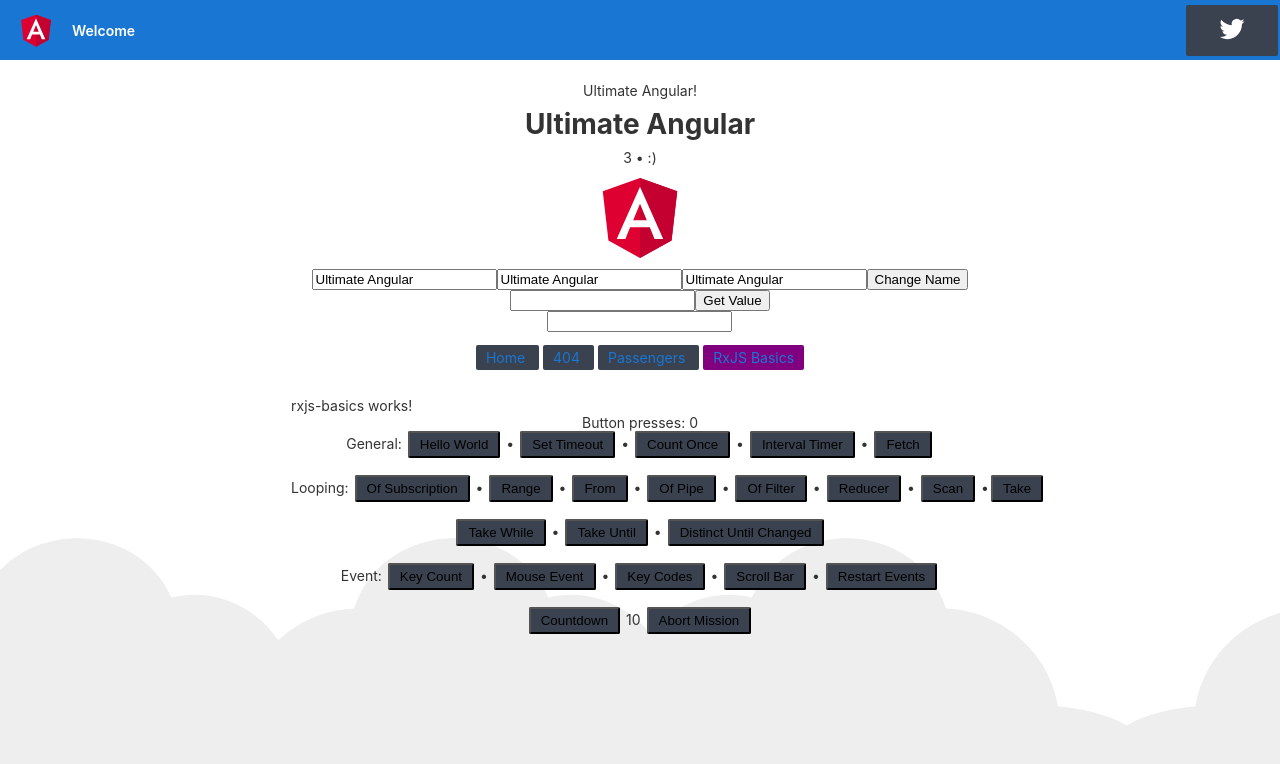
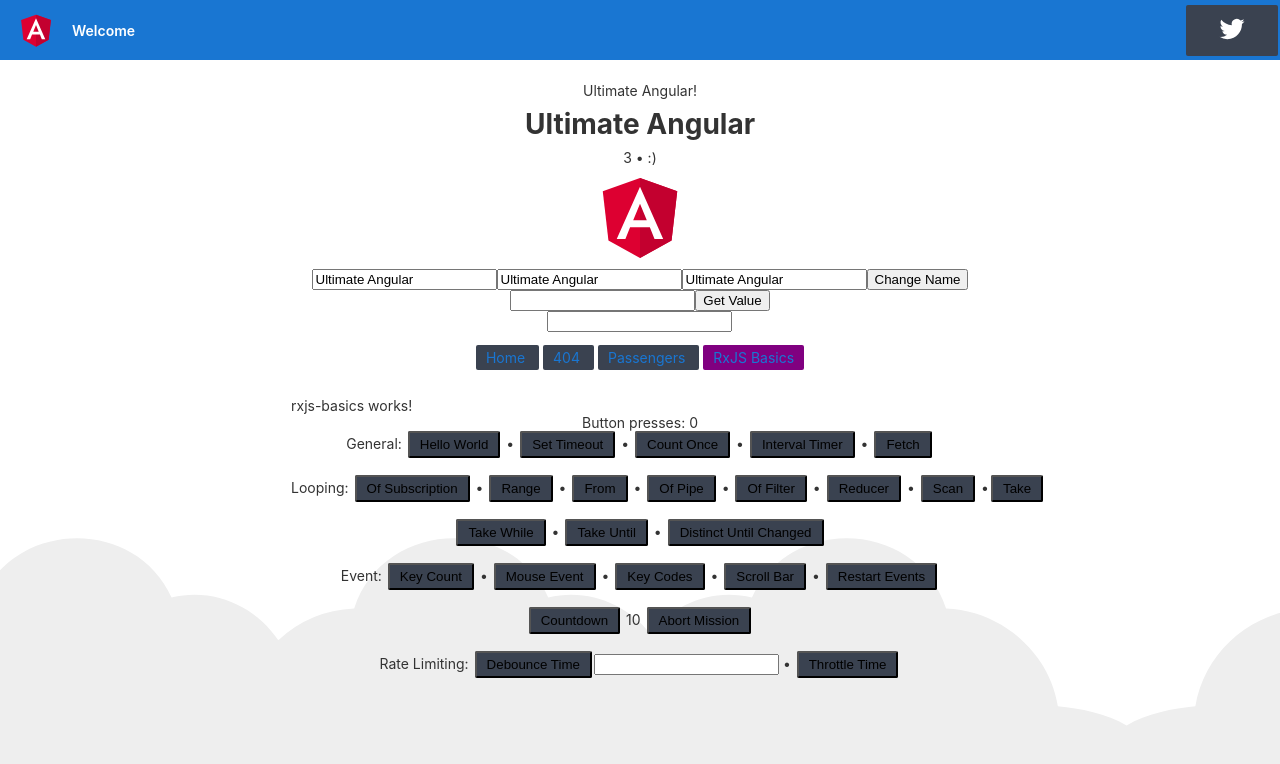
Before and after one commit to norandiaconu/angular-fundamentals, an Angular app: page /rxjs-basics in a window 1280 px wide. Shown: the top 764 px of the page. Built offline with nearby package versions, Linux system fonts and the light colour scheme.

Commit message:
Added debounceTime and throttleTime

```diff
--- a/src/app/rxjs-basics/rxjs-basics.component.html
+++ b/src/app/rxjs-basics/rxjs-basics.component.html
@@ -9,8 +9,7 @@
     <button (click)="countOnce()">Count Once</button> &bull;
     <button (click)="intervalTimer()">Interval Timer</button> &bull;
     <button (click)="fetch()">Fetch</button>
-    <br/><br/>
-    Looping:
+    <br/><br/>Looping:
     <button (click)="ofSubscription()">Of Subscription</button> &bull;
     <button (click)="range()">Range</button> &bull;
     <button (click)="from()">From</button> &bull;
@@ -23,8 +22,7 @@
     <button (click)="takeWhile()">Take While</button> &bull;
     <button (click)="takeUntil()">Take Until</button> &bull;
     <button (click)="distinctUntilChanged()">Distinct Until Changed</button>
-    <br/><br/>
-    Event:
+    <br/><br/>Event:
     <span *ngIf="displayCount">
         <button (click)="keyCount()">Key Count</button> &bull;
     </span>
@@ -44,4 +42,8 @@
     <br/><br/>
     <button (click)="countdown()">Countdown</button> {{ theCountdown }}
     <button id="abort">Abort Mission</button>
+    <br/><br/>Rate Limiting:
+    <button (click)="debounceTime()">{{ subscribed ? 'Unsubscribe' : 'Debounce Time'}}</button>
+    <input id="debounceText"> &bull;
+    <button (click)="throttleTime()">{{ subscribed ? 'Unsubscribe' : 'Throttle Time'}}</button>
 </div>
--- a/src/app/rxjs-basics/rxjs-basics.component.ts
+++ b/src/app/rxjs-basics/rxjs-basics.component.ts
@@ -1,6 +1,7 @@
 import { Component, OnInit, OnDestroy } from "@angular/core";
-import { fromEvent, Observable, Subscription, of, range, from, interval, timer, Observer } from "rxjs";
-import { map, pluck, mapTo, filter, reduce, take, scan, tap, first, takeWhile, takeUntil, distinctUntilChanged, distinctUntilKeyChanged } from "rxjs/operators";
+import { fromEvent, Observable, Subscription, of, range, from, interval, timer, Observer, asyncScheduler } from "rxjs";
+import { map, pluck, mapTo, filter, reduce, take, scan, tap, first, takeWhile, takeUntil, distinctUntilChanged,
+  distinctUntilKeyChanged, debounceTime, throttleTime } from "rxjs/operators";
 
 @Component({
   selector: "rxjs-basics",
@@ -19,6 +20,8 @@
   displayText: boolean;
   theCountdown: string;
   keyup$ = fromEvent(document, "keyup");
+  subscribed: boolean;
+  debounceSub: Subscription;
 
   constructor() { }
 
@@ -37,6 +40,7 @@
     this.displayKeys = true;
     this.displayText = false;
     this.theCountdown = "10";
+    this.subscribed = false;
   }
 
   helloWorld(): void {
@@ -297,6 +301,10 @@
     this.displayText = true;
     const scroll$ = fromEvent(document, "scroll");
     const progress$ = scroll$.pipe(
+      throttleTime(30, asyncScheduler, {
+        leading: false,
+        trailing: true
+      }),
       map(() => {
         const { scrollTop, scrollHeight, clientHeight} = document.documentElement;
         return (scrollTop / (scrollHeight - clientHeight)) * 100;
@@ -335,6 +343,40 @@
     });
   }
 
+  debounceTime(): void {
+    if (this.subscribed === false) {
+      this.debounceSub = fromEvent(document, "click").pipe(
+        debounceTime(1000)
+      ).subscribe(console.log);
+
+      this.debounceSub.add(fromEvent(document.getElementById("debounceText"), "keyup").pipe(
+        debounceTime(1000),
+        pluck("target", "value"),
+        distinctUntilChanged()
+      ).subscribe(console.log));
+    } else {
+      this.debounceSub.unsubscribe();
+    }
+    this.subscribed = !this.subscribed;
+  }
+
+  throttleTime(): void {
+    if (this.subscribed === false) {
+      this.debounceSub = fromEvent(document, "click").pipe(
+        throttleTime(1000)
+      ).subscribe(console.log);
+
+      this.debounceSub.add(fromEvent(document.getElementById("debounceText"), "keyup").pipe(
+        throttleTime(1000),
+        pluck("target", "value"),
+        distinctUntilChanged()
+      ).subscribe(console.log));
+    } else {
+      this.debounceSub.unsubscribe();
+    }
+    this.subscribed = !this.subscribed;
+  }
+
   ngOnDestroy(): void {
     this.counter.unsubscribe();
     this.eventSub.unsubscribe();
```
